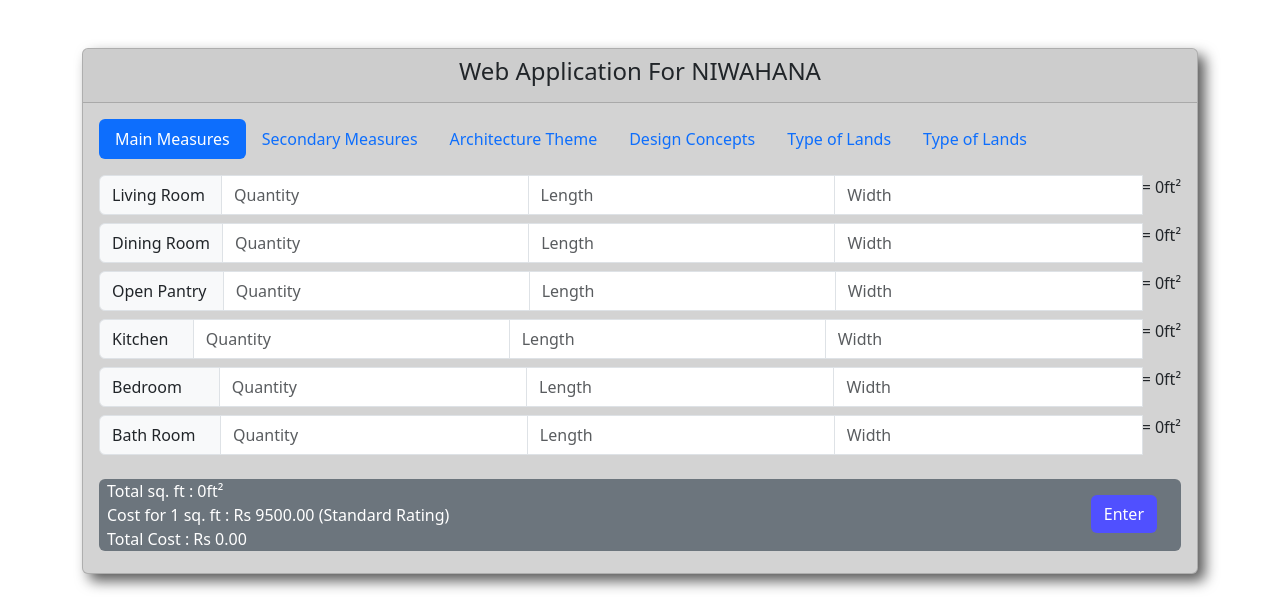
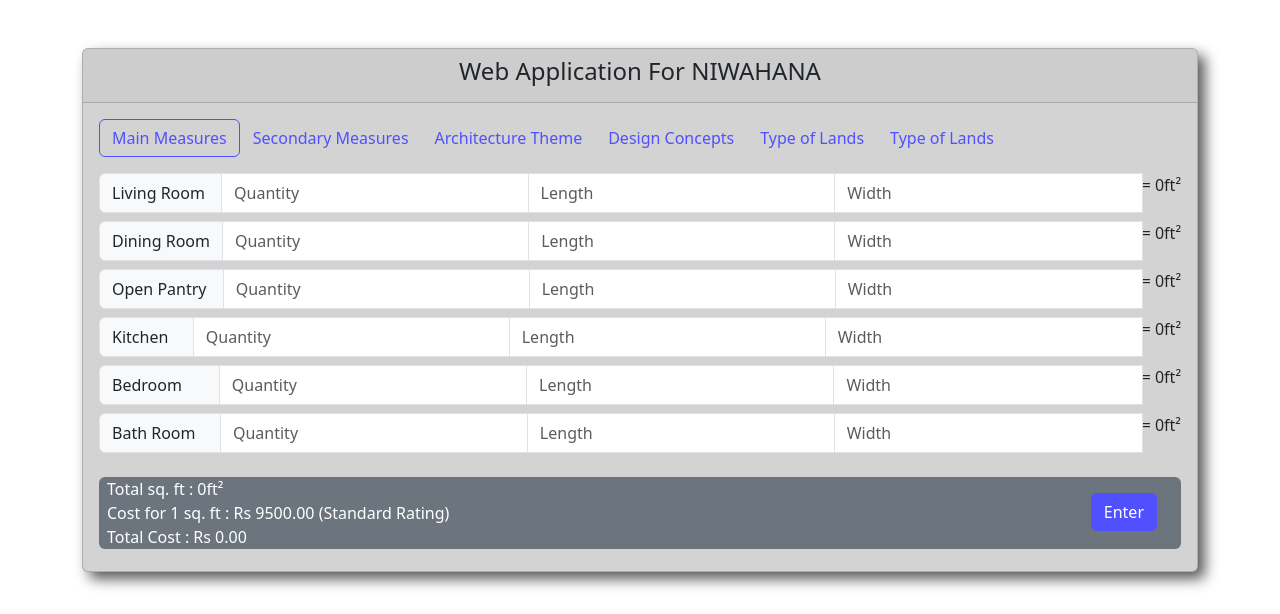
Before and after one commit to razorisuru/niwahana-app, a PHP site: page /niwahana-app/view.php in a window 1280 px wide. Shown: the part 57-671 px from the top of the page. Run offline with PHP 8.4, Linux system fonts and the light colour scheme; a user stored in the database is signed in.

Commit message:
css update

```diff
--- a/css/view.css
+++ b/css/view.css
@@ -86,3 +86,18 @@
 .tablebg2 {
   background: #ff91916b !important;
 }
+
+.btnpill {
+  /* background: #5050ff !important; */
+  color: #5050ff !important;
+}
+
+.btnpill:active {
+  /* background: #5050ff !important; */
+  color: #ff0000 !important;
+}
+
+.btnpill:hover {
+  background: #ff6162 !important;
+  color: white !important;
+}
--- a/view.php
+++ b/view.php
@@ -125,39 +125,37 @@
 
                 <ul class="nav nav-pills mb-3" id="pills-tab" role="tablist">
                     <li class="nav-item" role="presentation">
-                            <button class="nav-link active" id="pills-1-tab" data-bs-toggle="pill"
-                                data-bs-target="#pills-1" type="button" role="tab" aria-controls="pills-1"
-                                aria-selected="true">Main Measures</button>
+                        <button class="btn btnpill active" id="pills-1-tab" data-bs-toggle="pill" data-bs-target="#pills-1"
+                            type="button" role="tab" aria-controls="pills-1" aria-selected="true">Main Measures</button>
                     </li>
                     <li class="nav-item" role="presentation">
-                            <button class="nav-link btn-success" id="pills-2-tab" data-bs-toggle="pill"
+                        <button class=" btn btnpill" id="pills-2-tab" data-bs-toggle="pill"
                             data-bs-target="#pills-2" type="button" role="tab" aria-controls="pills-2"
                             aria-selected="false">Secondary Measures</button>
                     </li>
                     <li class="nav-item" role="presentation">
-                            <button class="nav-link" id="pills-3-tab" data-bs-toggle="pill" data-bs-target="#pills-3"
+                        <button class="btn btnpill" id="pills-3-tab" data-bs-toggle="pill" data-bs-target="#pills-3"
                             type="button" role="tab" aria-controls="pills-3" aria-selected="false">Architecture
                             Theme</button>
                     </li>
                     <li class="nav-item" role="presentation">
-                            <button class="nav-link" id="pills-4-tab" data-bs-toggle="pill" data-bs-target="#pills-4"
+                        <button class="btn btnpill" id="pills-4-tab" data-bs-toggle="pill" data-bs-target="#pills-4"
                             type="button" role="tab" aria-controls="pills-4" aria-selected="false">Design
                             Concepts</button>
                     </li>
                     <li class="nav-item" role="presentation">
-                            <button class="nav-link" id="pills-5-tab" data-bs-toggle="pill" data-bs-target="#pills-5"
+                        <button class="btn btnpill" id="pills-5-tab" data-bs-toggle="pill" data-bs-target="#pills-5"
                             type="button" role="tab" aria-controls="pills-5" aria-selected="false">Type of
                             Lands</button>
                     </li>
                     <li class="nav-item" role="presentation">
-                            <button class="nav-link" id="pills-6-tab" data-bs-toggle="pill" data-bs-target="#pills-6"
+                        <button class="btn btnpill" id="pills-6-tab" data-bs-toggle="pill" data-bs-target="#pills-6"
                             type="button" role="tab" aria-controls="pills-6" aria-selected="false">Type of
                             Lands</button>
                     </li>
                 </ul>
                 <div class="tab-content" id="pills-tabContent">
-                        <div class="tab-pane fade show active" id="pills-1" role="tabpanel"
-                            aria-labelledby="pills-1-tab">
+                    <div class="tab-pane fade show active" id="pills-1" role="tabpanel" aria-labelledby="pills-1-tab">
                         <form id="frm1" method="post" action="">
                             <section class="sec1 input-group">
                                 <div class="input-group-text">Living Room&nbsp;</div>
@@ -326,8 +324,8 @@
                             <div class="row container-fluid">
                                 <div class="col-md-4">
                                     <div class="text-center">
-                                            <img src="img/3.1.png" width="300" class="img-fluid image-box rounded-4"
-                                                alt="" onclick="updateTotal2(0.3)">
+                                        <img src="img/3.1.png" width="300" class="img-fluid image-box rounded-4" alt=""
+                                            onclick="updateTotal2(0.3)">
                                         <h4 class="mt-4">Roof</h4>
                                     </div>
                                 </div>
@@ -358,8 +356,8 @@
                             <div class="row container-fluid">
                                 <div class="col-md-4">
                                     <div class="text-center">
-                                            <img src="img/3.1.png" width="300" class="img-fluid image-box rounded-4"
-                                                alt="" onclick="updateTotal3(0.1)">
+                                        <img src="img/3.1.png" width="300" class="img-fluid image-box rounded-4" alt=""
+                                            onclick="updateTotal3(0.1)">
                                         <h4 class="mt-4">Flat Land</h4>
                                     </div>
                                 </div>
@@ -391,8 +389,7 @@
                                 <form>
                                     <div class="row">
                                         <div class="col-lg-3"><label class="radio-inline">
-                                                    <input type="radio" name="optradio" checked
-                                                        onclick="updateTotal4(0.3)">
+                                                <input type="radio" name="optradio" checked onclick="updateTotal4(0.3)">
                                                 <b>Fully Constructions</b><br>
                                                 Lorem ipsum dolor sit amet consectetur adipisicing elit. Et dolore
                                                 sequi est,
```
Lines whose indentation alone changed are shown as unchanged.
